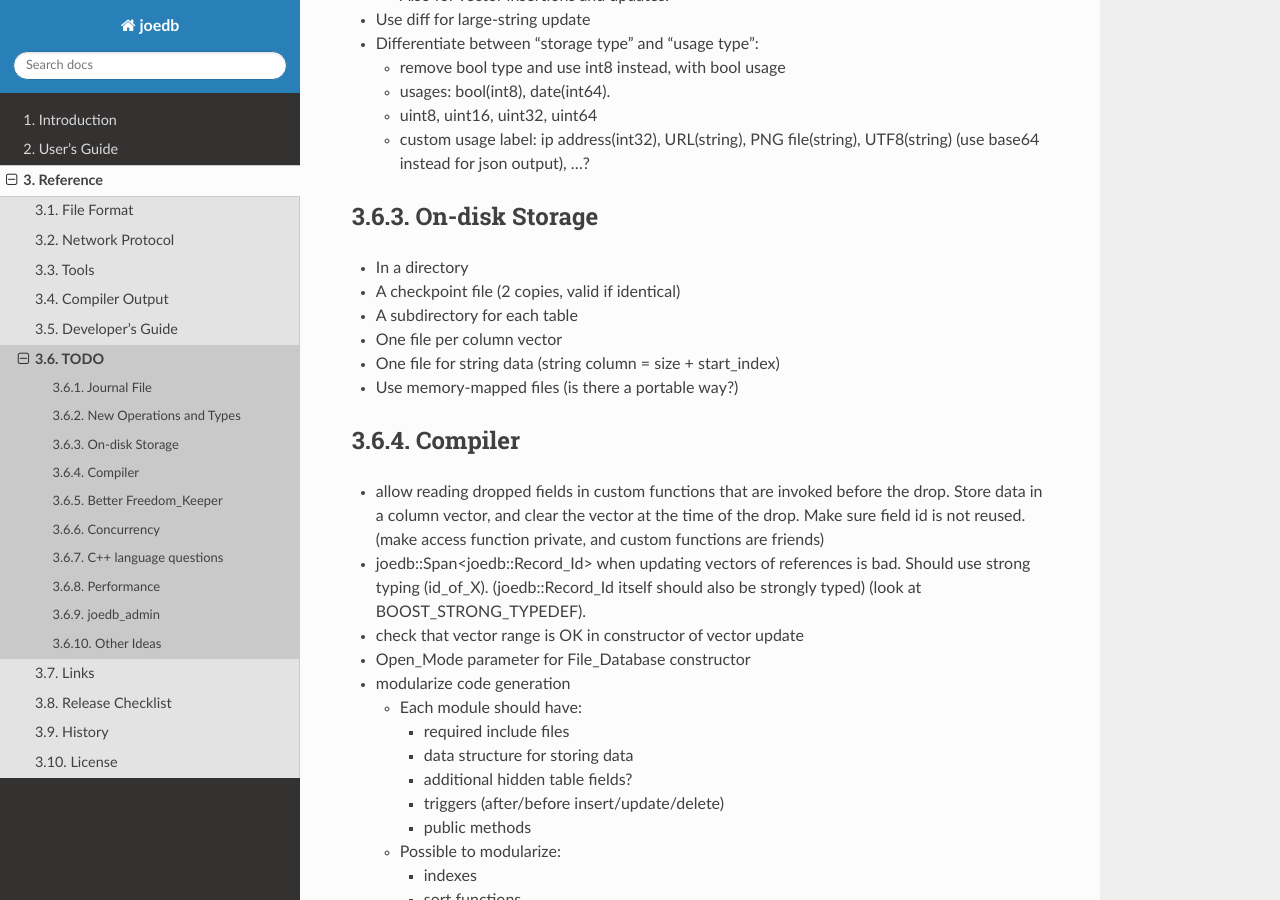
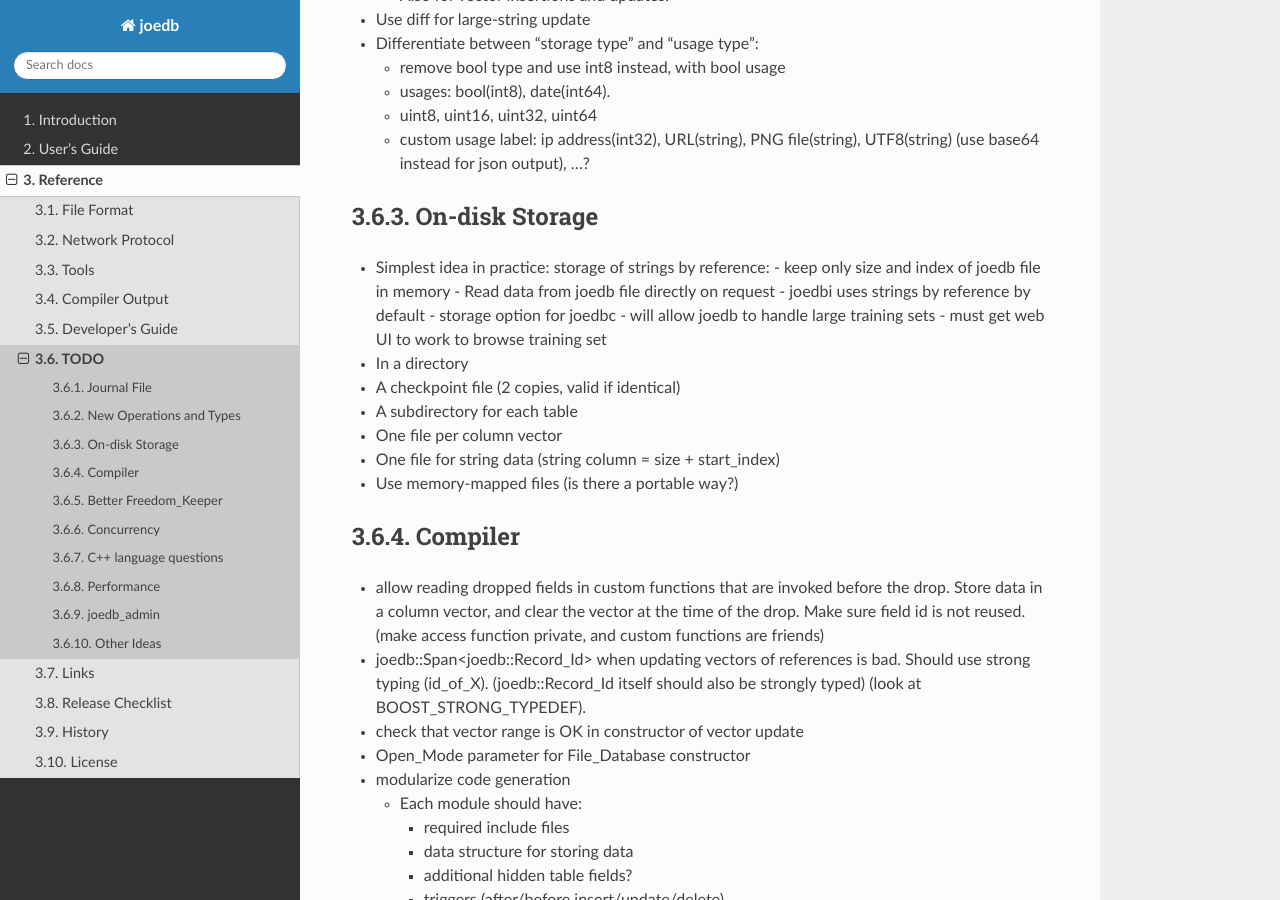
Before and after one commit to Remi-Coulom/joedb, a Sphinx documentation site: the page built from doc/source/todo.rst, in a window 1280 px wide and 900 px high, scrolled down 649 px. Built offline with Sphinx 7.4.7 and the Read the Docs theme 2.0.0, drawn with Linux system fonts in a browser that asks for light colours; formulas are drawn with MathJax 3.

Commit message:
Idea: storage of strings by reference

```diff
--- a/doc/source/todo.rst
+++ b/doc/source/todo.rst
@@ -36,6 +36,13 @@ New Operations and Types
 
 On-disk Storage
 ----------------
+- Simplest idea in practice: storage of strings by reference:
+  - keep only size and index of joedb file in memory
+  - Read data from joedb file directly on request
+  - joedbi uses strings by reference by default
+  - storage option for joedbc
+  - will allow joedb to handle large training sets
+  - must get web UI to work to browse training set
 - In a directory
 - A checkpoint file (2 copies, valid if identical)
 - A subdirectory for each table
```
